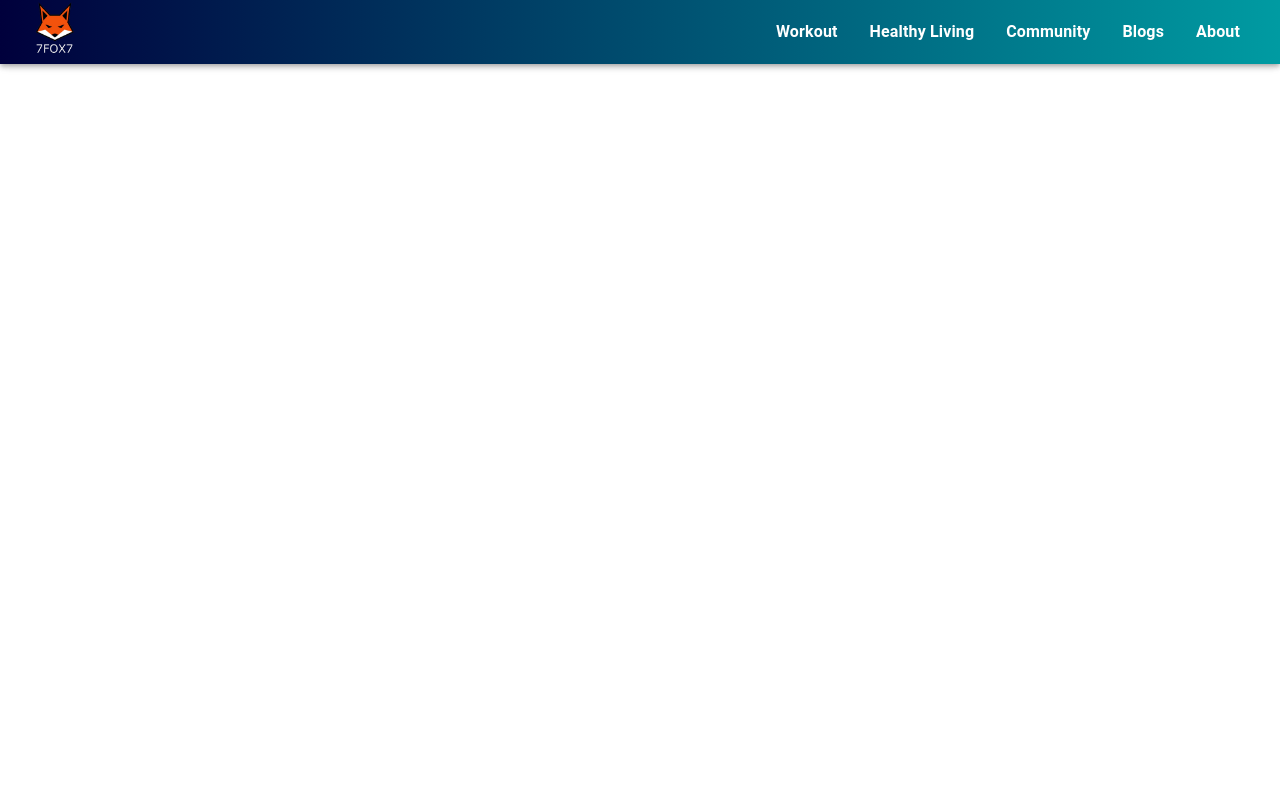
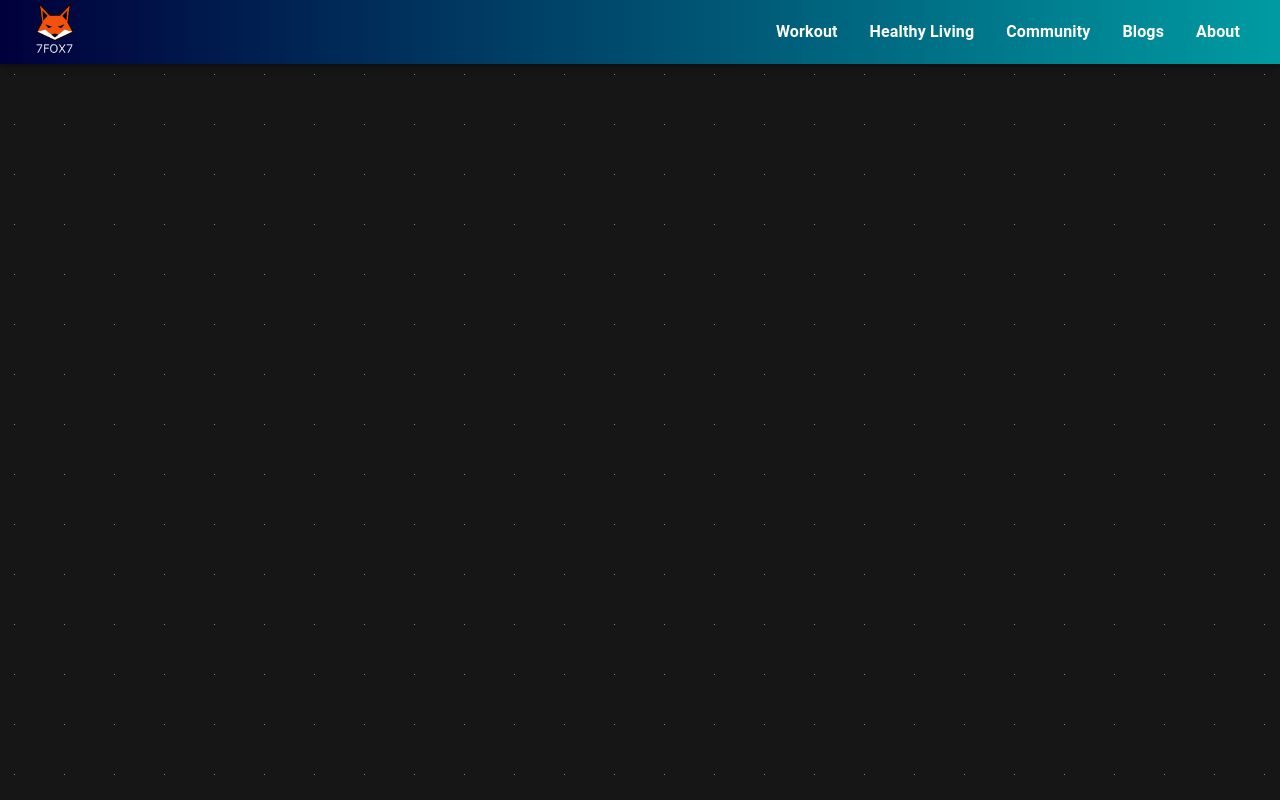
Before and after one commit to 7FOX7/moto-project, a React (Vite) app: page / in a window 1280 px wide. Shown: the top 800 px of the page. Built offline with nearby package versions, Linux system fonts and the light colour scheme.

Commit message:
Added a dot background and started working on the Home page

```diff
--- a/src/App.css
+++ b/src/App.css
@@ -1,3 +1,10 @@
+:root {
+  --dot-bg: #161616;
+  --dot-color: #848282;
+  --dot-size: 1px;
+  --dot-space: 50px;
+}
+
 * {
   box-sizing: border-box;
 }
@@ -6,4 +13,8 @@ body {
   margin: 0;
   padding: 0;
   overflow-x: hidden;
+  background:
+    linear-gradient(90deg, var(--dot-bg) calc(var(--dot-space) - var(--dot-size)), transparent 1%) center / var(--dot-space) var(--dot-space),
+    linear-gradient(var(--dot-bg) calc(var(--dot-space) - var(--dot-size)), transparent 1%) center / var(--dot-space) var(--dot-space),
+    var(--dot-color);
 }
--- a/src/components/Home/Main.jsx
+++ b/src/components/Home/Main.jsx
@@ -1,5 +1,27 @@
+import { HomeBox } from "../../styles/style"
+
 const Main = () => {
-   return <p>Hello from Main</p>
+   return <HomeBox />
+   /*
+      1. The idea:
+
+      - video appearing from the bottom,
+      - after the video is visible, the text starts appearing
+      - after some time, the user is scrolled to the center of the home page
+
+      video appearing from the bottom:
+
+      const tl = gsap.timeline();
+
+      useGsap(() => {
+         tl.to(VideoComponent, {
+            transfer: right to the top
+         })
+      })
+
+      <VideoComponent>
+
+   */
 }
 
 export default Main
--- a/src/styles/style.js
+++ b/src/styles/style.js
@@ -32,6 +32,12 @@ export const OnboardingBox = styled(Box)({
    backgroundColor: theme.palette.grey[500],
 })
 
+export const HomeBox = styled(Box)({
+   height: "100vh",
+   display: "flex",
+   alignItems: "center",
+})
+
 export const LoadingBarContainer = styled(Box)({
    width: "100%",
    height: "100vh",
```
Also changed, not shown: src/customs/components/CustomListContainer.jsx (+7 -0 lines).
